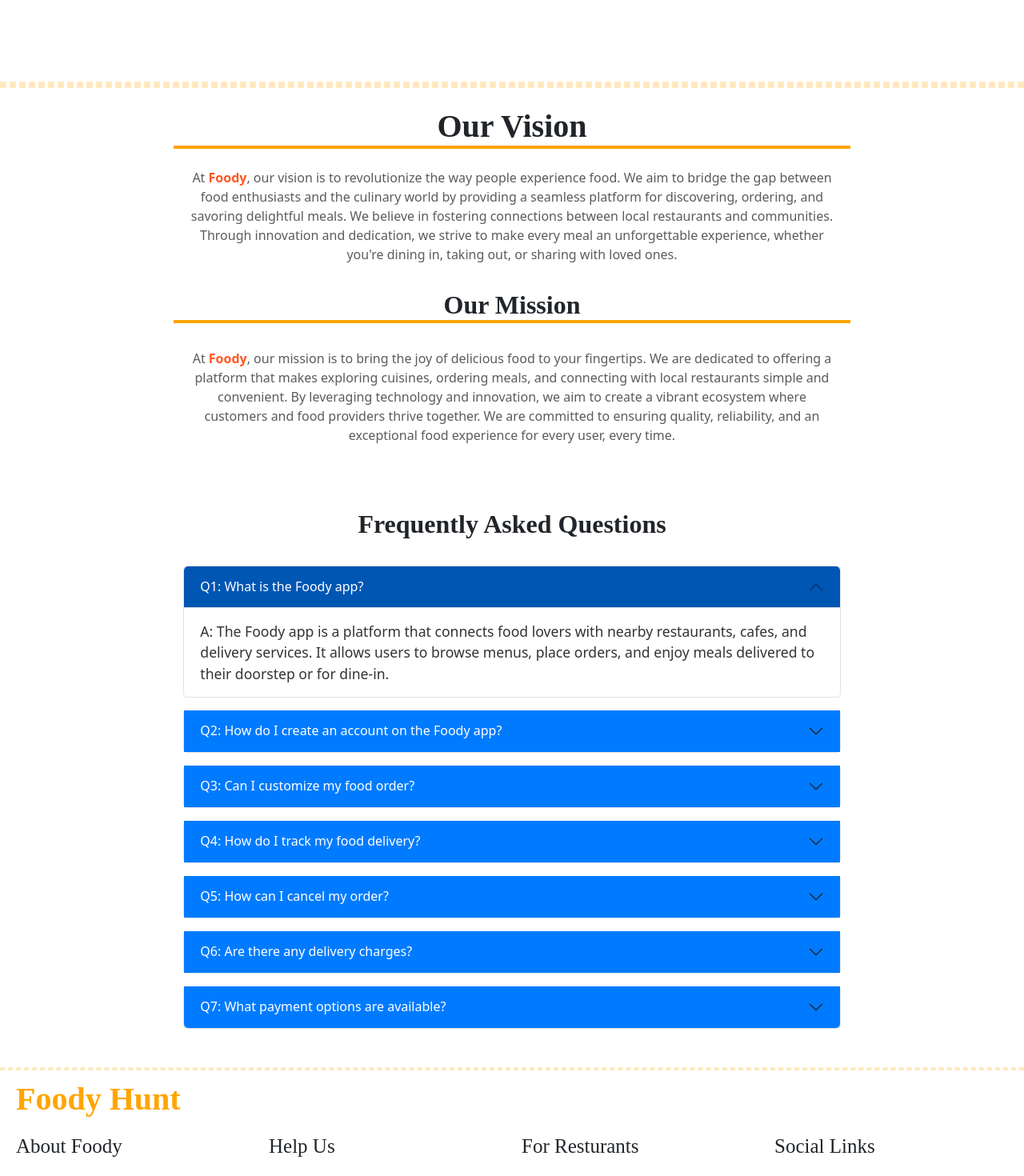
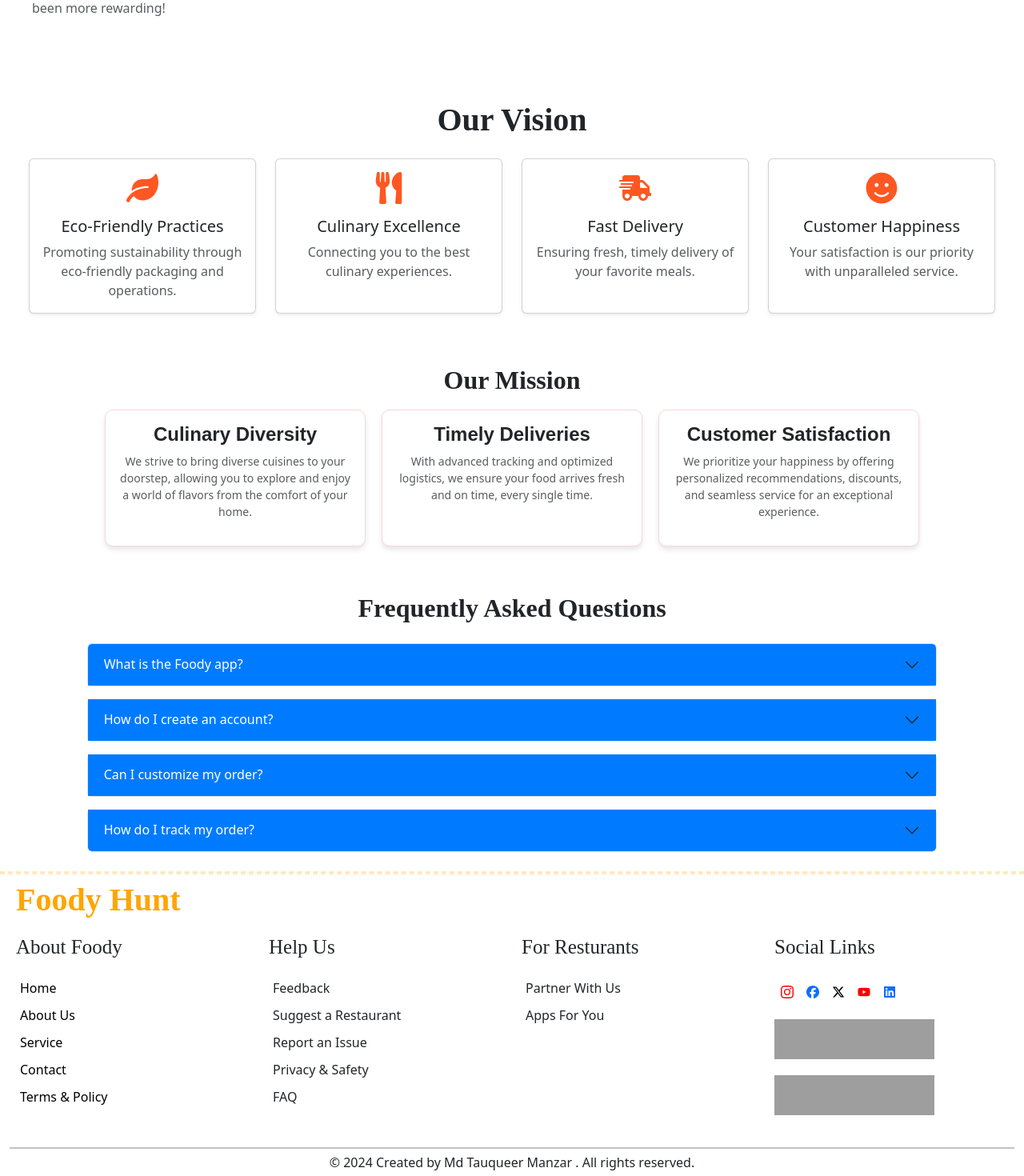
Before and after one commit to Tauqueer123manzar/food-Application, a React (Vite) app in the folder Frontend/: page /about in a window 1280 px wide. Shown: the part 1060-2530 px from the top of the page at 80% size. Built offline with nearby package versions, Linux system fonts and the light colour scheme; grey boxes are pictures that could not be loaded.

Commit message:
code add

```diff
--- a/Frontend/src/pages/About.jsx
+++ b/Frontend/src/pages/About.jsx
@@ -1,10 +1,35 @@
 import React from "react";
-import { Container, Row, Col } from "react-bootstrap";
+import { Container, Row, Col, Card } from "react-bootstrap";
 import food from "../assets/food.jpg";
 import Footer from "../components/Footer";
 import { Typewriter } from 'react-simple-typewriter';
 import Accordion from 'react-bootstrap/Accordion';
+import { FaLeaf, FaUtensils, FaShippingFast, FaSmile } from "react-icons/fa";
+
 const About = () => {
+  const missionData = [
+    {
+      id: 1,
+      icon: "fas fa-utensils",
+      title: "Culinary Diversity",
+      description:
+        "We strive to bring diverse cuisines to your doorstep, allowing you to explore and enjoy a world of flavors from the comfort of your home.",
+    },
+    {
+      id: 2,
+      icon: "fas fa-clock",
+      title: "Timely Deliveries",
+      description:
+        "With advanced tracking and optimized logistics, we ensure your food arrives fresh and on time, every single time.",
+    },
+    {
+      id: 3,
+      icon: "fas fa-heart",
+      title: "Customer Satisfaction",
+      description:
+        "We prioritize your happiness by offering personalized recommendations, discounts, and seamless service for an exceptional experience.",
+    },
+  ];
   return (
     <>
       <Container
@@ -48,6 +73,8 @@
             Better food for more people
           </h1>
         </div>
+
+        {/* ========================================== About Section ================================================= */}
         <Row className="mx-0 my-5">
           <Col xs={12} md={6} lg={5} className="p-4">
             <h1 className='mt-1 p-3' style={{ fontWeight: "700", fontFamily: "initial", fontSize: "45px" }}>
@@ -62,9 +89,9 @@
               />
             </h1>
             <p className="text-muted text-justify mt-1 p-3" style={{ fontSize: "16px" }}>
-              At Foody, we believe that food brings people together and creates
-              unforgettable experiences. Whether you're craving a quick snack, a
-              hearty meal, or exploring diverse cuisines, Foody is here to
+              At Foody, we believe that food brings people together and creates unforgettable experiences.
+              Discover diverse cuisines, savor the finest meals, and let us redefine your dining moments with
+              innovation, convenience, and delight.Foody is here to
               satisfy your hunger and connect you with the best culinary
               delights. To make delicious food accessible to everyone while
               promoting convenience, quality, and diversity. We aim to
@@ -84,134 +111,98 @@
             />
           </Col>
         </Row>
-        <hr
-          style={{
-            border: "4px dashed orange",
-            margin: 0,
-            padding: 0,
-          }}
-        />
+
 
         {/* ========================================== Our Vision ================================================= */}
-        <Row className="justify-content-center text-center">
-          <Col xs={12} md={8}>
-          <h1 className="text-center mt-4" style={{ fontFamily: "Times New Roman", fontWeight: "bold",borderBottom:"4px solid orange"}}>Our Vision</h1>
-            <p className="text-muted p-3" style={{ fontSize: "1rem" }}>
-              At <span style={{ color: "#ff5722", fontWeight: "bold" }}>Foody</span>,
-              our vision is to revolutionize the way people experience food.
-              We aim to bridge the gap between food enthusiasts and the culinary world
-              by providing a seamless platform for discovering, ordering, and savoring
-              delightful meals. We believe in fostering connections between local restaurants
-              and communities. Through innovation and dedication, we strive to make every
-              meal an unforgettable experience, whether you're dining in, taking out, or
-              sharing with loved ones.
-            </p>
+        <h1 className="text-center mt-4" style={{ fontFamily: "Times New Roman", fontWeight: "bold"}}>Our Vision</h1>
+        <Row className="my-4 text-center justify-content-center mx-4">
+          {[
+            { icon: <FaLeaf size={40} />, title: "Eco-Friendly Practices", text: "Promoting sustainability through eco-friendly packaging and operations." },
+            { icon: <FaUtensils size={40} />, title: "Culinary Excellence", text: "Connecting you to the best culinary experiences." },
+            { icon: <FaShippingFast size={40} />, title: "Fast Delivery", text: "Ensuring fresh, timely delivery of your favorite meals." },
+            { icon: <FaSmile size={40} />, title: "Customer Happiness", text: "Your satisfaction is our priority with unparalleled service." },
+          ].map((card, index) => (
+            <Col xs={12} sm={6} md={3} key={index} className="mb-3">
+              <Card className="text-center shadow-sm h-100">
+                <Card.Body>
+                  <div className="mb-3" style={{ color: "#ff5722" }}>{card.icon}</div>
+                  <Card.Title>{card.title}</Card.Title>
+                  <Card.Text className="text-muted">{card.text}</Card.Text>
+                </Card.Body>
+              </Card>
+            </Col>
+          ))}
+        </Row>
+
+        {/* ============================================== Our Mission ================================================== */}
+        <Row className="justify-content-center text-center mt-5">
+            <h2
+              className="text-center"
+              style={{
+                fontFamily: "Times New Roman",
+                fontWeight: "bold",
+              }}
+            >
+              Our Mission
+            </h2>
+
+          {missionData.map((mission) => (
+            <Col
+              key={mission.id}
+              xs={12}
+              md={4}
+              lg={3}
+              className="p-3"
+              style={{
+                border: "1px solid #f8d7da",
+                background: "#fff",
+                borderRadius: "10px",
+                margin: "10px",
+                boxShadow: "0 4px 6px rgba(0, 0, 0, 0.1)",
+              }}
+            >
+              <div className="text-center">
+                <i
+                  className={mission.icon}
+                  style={{
+                    fontSize: "20px",
+                    color: "orange",
+                    marginBottom: "10px",
+                  }}
+                ></i>
+                <h4 style={{ fontWeight: "600", fontFamily: "Arial" }}>
+                  {mission.title}
+                </h4>
+                <p className="text-muted" style={{ fontSize: "14px" }}>
+                  {mission.description}
+                </p>
+              </div>
+            </Col>
+          ))}
+        </Row>
+
+        {/* ======================================= Frequently Asked Questions ======================================== */}
+        <Row className="mt-5 justify-content-center">
+          <Col xs={12} md={10}>
+            <h2 className="text-center" style={{ fontFamily: "Times New Roman", fontWeight: "bold" }}>Frequently Asked Questions</h2>
+            <Accordion className="my-4">
+              {[
+                { question: "What is the Foody app?", answer: "The Foody app connects food lovers with nearby restaurants and delivery services." },
+                { question: "How do I create an account?", answer: "Sign up using your email or social media accounts to start your food journey." },
+                { question: "Can I customize my order?", answer: "Yes, you can add special instructions for every dish while ordering." },
+                { question: "How do I track my order?", answer: "Use the Order History section to view real-time delivery tracking." },
+              ].map((faq, index) => (
+                <Accordion.Item eventKey={index.toString()} key={index}>
+                  <Accordion.Header>{faq.question}</Accordion.Header>
+                  <Accordion.Body>{faq.answer}</Accordion.Body>
+                </Accordion.Item>
+              ))}
+            </Accordion>
           </Col>
         </Row>
 
-
-        {/* ============================================== Our Mission ================================================== */}
-        <Row className="justify-content-center text-center">
-        <Col xs={12} md={8}>
-          <h2 style={{ fontFamily: "Times New Roman", fontWeight: "bold",borderBottom:"4px solid orange"}}>
-            Our Mission
-          </h2>
-          <p className="mt-3 text-muted p-3" style={{ fontSize: "1rem"}}>
-            At <span style={{ color: "#ff5722", fontWeight: "bold" }}>Foody</span>,
-            our mission is to bring the joy of delicious food to your fingertips.
-            We are dedicated to offering a platform that makes exploring cuisines,
-            ordering meals, and connecting with local restaurants simple and convenient.
-            By leveraging technology and innovation, we aim to create a vibrant
-            ecosystem where customers and food providers thrive together. We are
-            committed to ensuring quality, reliability, and an exceptional food
-            experience for every user, every time.
-          </p>
-        </Col>
-      </Row>
-        {/* ======================================= Frequently Asked Questions ======================================== */}
-        <Row className="mt-5 justify-content-center">
-          <h2 className="text-center" style={{ fontFamily: "Times New Roman",fontWeight:"bold"}}>Frequently Asked Questions</h2>
-          <Col xs={12} md={6} lg={8} className="p-4 mb-2">
-            <Accordion defaultActiveKey={"0"} >
-              <Accordion.Item eventKey="0">
-                <Accordion.Header>
-                  Q1: What is the Foody app?
-                </Accordion.Header>
-                <Accordion.Body>
-                  A: The Foody app is a platform that connects food lovers with nearby restaurants, cafes, and delivery services. It allows users to browse menus, place orders, and enjoy meals delivered to their doorstep or for dine-in.
-                </Accordion.Body>
-              </Accordion.Item>
-
-              <Accordion.Item eventKey="1">
-                <Accordion.Header>
-                  Q2: How do I create an account on the Foody app?
-                </Accordion.Header>
-                <Accordion.Body>
-                  A: You can create an account by clicking the Sign Up button on the home page. Enter your name, email address, and phone number, and set a password. Alternatively, you can sign up using your Google or Facebook account.
-                </Accordion.Body>
-              </Accordion.Item>
-
-              <Accordion.Item eventKey="2">
-                <Accordion.Header>
-                  Q3: Can I customize my food order?
-                </Accordion.Header>
-                <Accordion.Body>
-                  A: Yes! While placing an order, you can add special instructions or modify your preferences (e.g., spice level, extra toppings, or removing ingredients). Simply use the Customize option while selecting your dish.
-                </Accordion.Body>
-              </Accordion.Item>
-
-              <Accordion.Item eventKey="3">
-                <Accordion.Header>
-                  Q4: How do I track my food delivery?
-                </Accordion.Header>
-                <Accordion.Body>
-                  A: After placing an order, go to the Order History section. You’ll find real-time tracking updates, including your food's preparation status and delivery location on a map.
-                </Accordion.Body>
-              </Accordion.Item>
-
-              <Accordion.Item eventKey="4">
-                <Accordion.Header>
-                  Q5: How can I cancel my order?
-                </Accordion.Header>
-                <Accordion.Body>
-                  A: You can cancel your order within the first few minutes after placing it. Go to the Order History, select the active order, and click Cancel Order. Note that cancellation policies may vary depending on the restaurant.
-                </Accordion.Body>
-              </Accordion.Item>
-
-              <Accordion.Item eventKey="5">
-                <Accordion.Header>
-                  Q6: Are there any delivery charges?
-                </Accordion.Header>
-                <Accordion.Body>
-                  A: Delivery charges depend on the restaurant and your location. Some restaurants may offer free delivery during special promotions or for orders above a certain amount.
-                </Accordion.Body>
-              </Accordion.Item>
-
-              <Accordion.Item eventKey="6">
-                <Accordion.Header>
-                  Q7: What payment options are available?
-                </Accordion.Header>
-                <Accordion.Body>
-                  A: The Foody app supports multiple payment methods, including:
-                  Credit/Debit cards
-                  UPI (e.g., Google Pay, PhonePe)
-                  Cash on Delivery (COD)
-                </Accordion.Body>
-              </Accordion.Item>
-            </Accordion>
-          </Col>
-
-        </Row>
-        <hr
-          style={{
-            border: "2px dashed orange",
-            margin: 0,
-            padding: 0,
-          }}
-        />
-        <Row className="mx-0 my-1">
-          <Footer />
-        </Row>
+        <hr style={{ border: "2px dashed orange", margin: 0, padding: 0 }} />
+        <Footer />
       </Container>
     </>
   );
```
Also changed, not shown: Frontend/src/pages/Signin.jsx (+12 -1 lines), Frontend/src/pages/Signup.jsx (+15 -3 lines), 1 other file (tests, documents, lock files or other folders).
